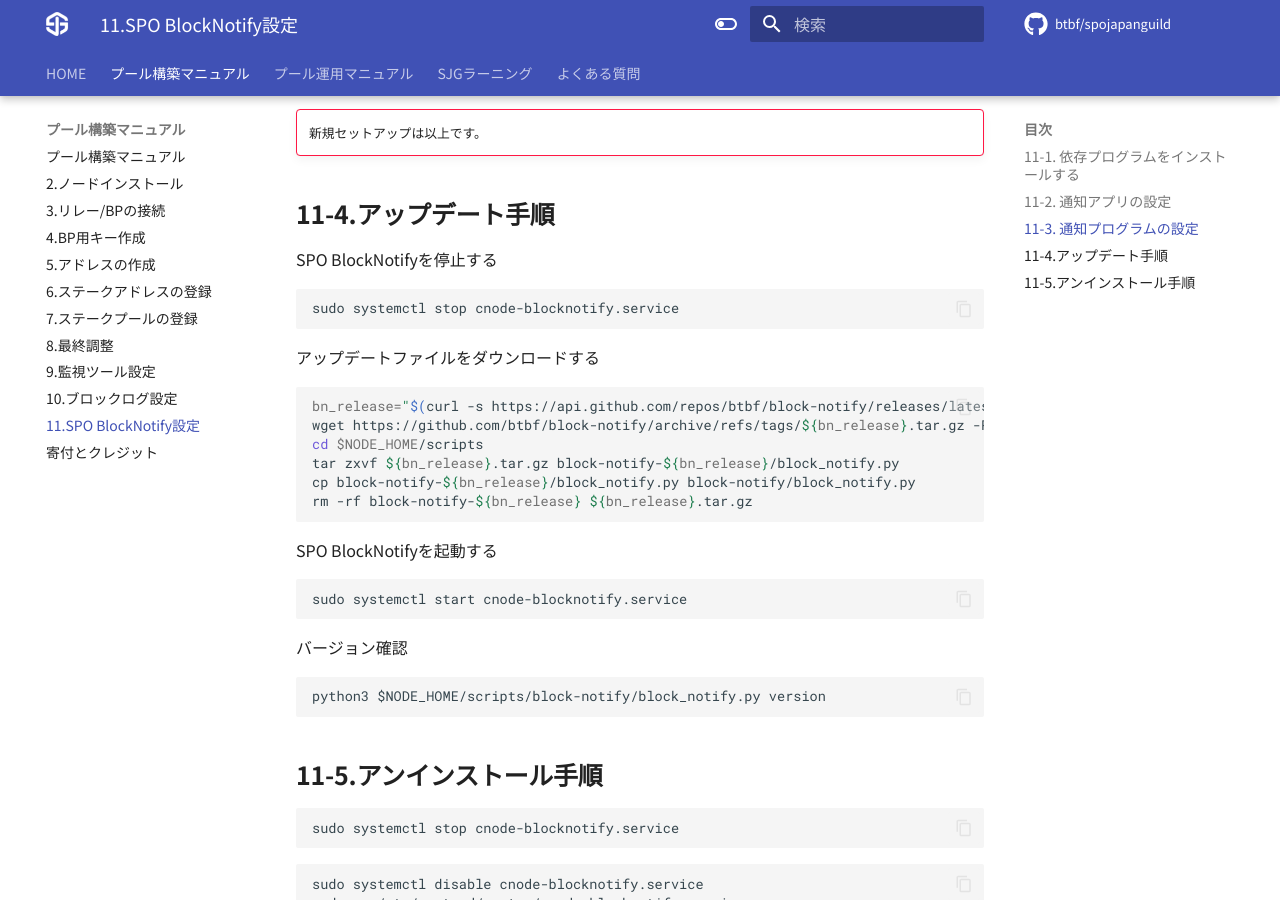
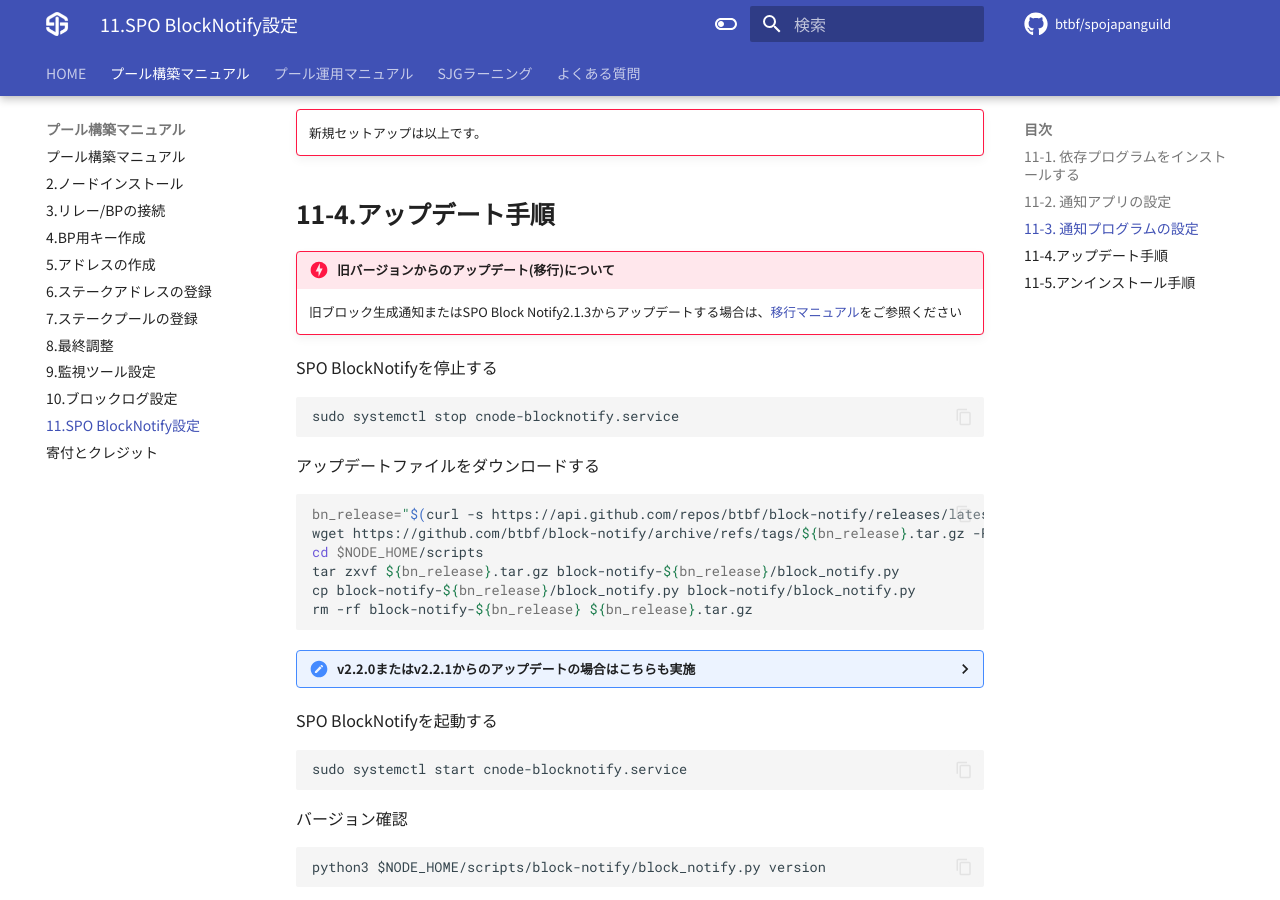
Before and after one commit to btbf/spojapanguild, an MkDocs documentation site: the page built from docs/setup/11-blocknotify-setup.md, in a window 1280 px wide and 900 px high, scrolled down 8193 px. Built offline with MkDocs 1.6.1 and Material for MkDocs 9.7.7, drawn with Linux system fonts in a browser that asks for light colours; comment, search, counter and statistics services are not loaded; some of the changed text lies outside the part shown.

Commit message:
doc blocknotify fix

````diff
--- a/docs/setup/11-blocknotify-setup.md
+++ b/docs/setup/11-blocknotify-setup.md
@@ -6,7 +6,7 @@
 
 
 !!! info "概要"
-    最終更新日：2024/3/24  v2.2.1
+    最終更新日：2024/6/4  v2.2.2
 
     * ブロックログで表示されるブロック生成結果を任意のソーシャルアプリへ通知します。
     ![*](../images/block_notify/image.png)
@@ -26,6 +26,8 @@
 
 
 ??? info "更新履歴▼"
+    * 2.2.2  ・任意のPrometheusポートを設定可能
+    　　　　　・データベース接続の最適化
     * 2.2.1  ・特定の条件下における無限ループバグを解消
     * 2.2.0  ・サービス再起動時の強制終了バグを解消
     　　　　　・プログラム最適化
@@ -345,6 +347,9 @@
 
 ## **11-4.アップデート手順**
 
+!!! danger "旧バージョンからのアップデート(移行)について"
+    旧ブロック生成通知またはSPO Block Notify2.1.3からアップデートする場合は、[移行マニュアル](../operation/blocknotify-reinstall.md)をご参照ください
+
 SPO BlockNotifyを停止する
 ```
 sudo systemctl stop cnode-blocknotify.service
@@ -359,6 +364,13 @@
 cp block-notify-${bn_release}/block_notify.py block-notify/block_notify.py
 rm -rf block-notify-${bn_release} ${bn_release}.tar.gz
 ```
+
+??? "v2.2.0またはv2.2.1からのアップデートの場合はこちらも実施"
+    ```
+    cd $NODE_HOME/scripts/block-notify/
+    sed -i '9a prometheus_port = 12798' config.ini
+    ```
+
 
 SPO BlockNotifyを起動する
 ```
````
